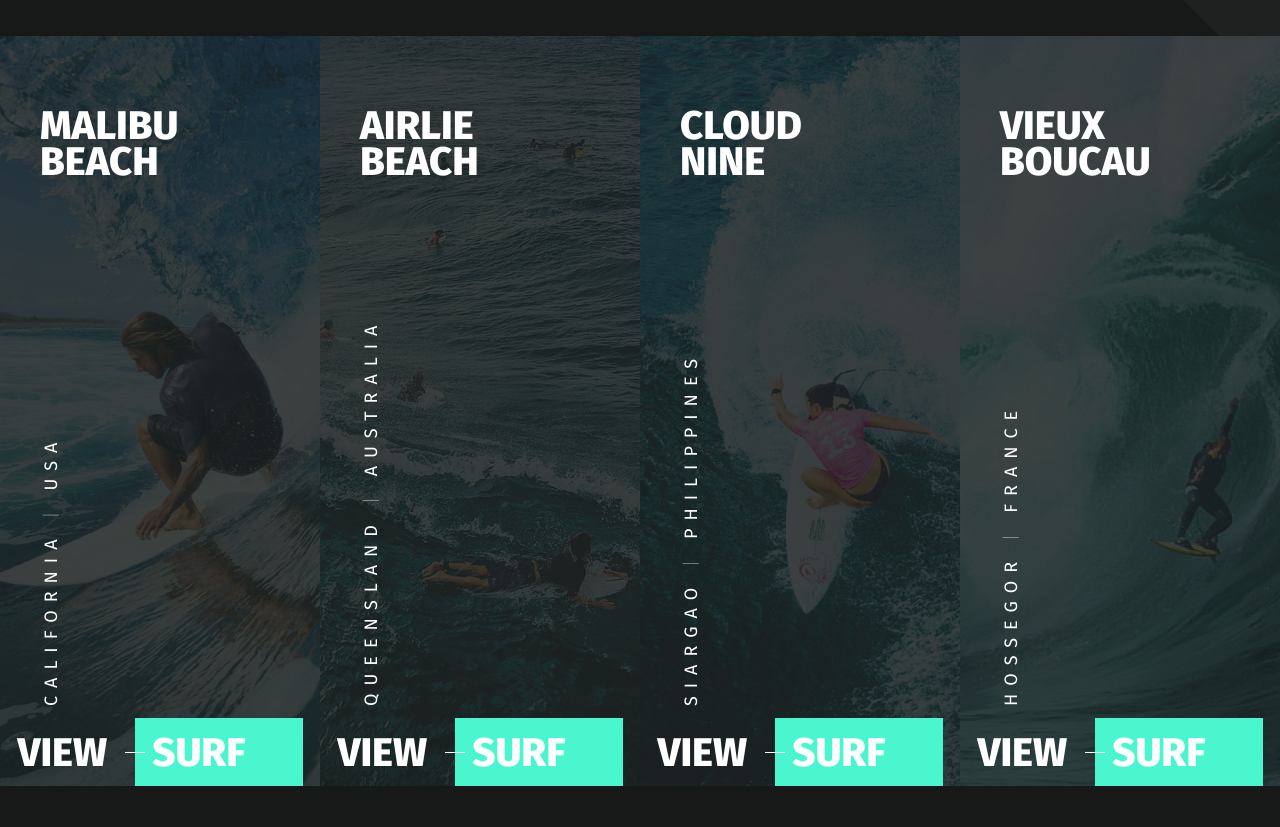
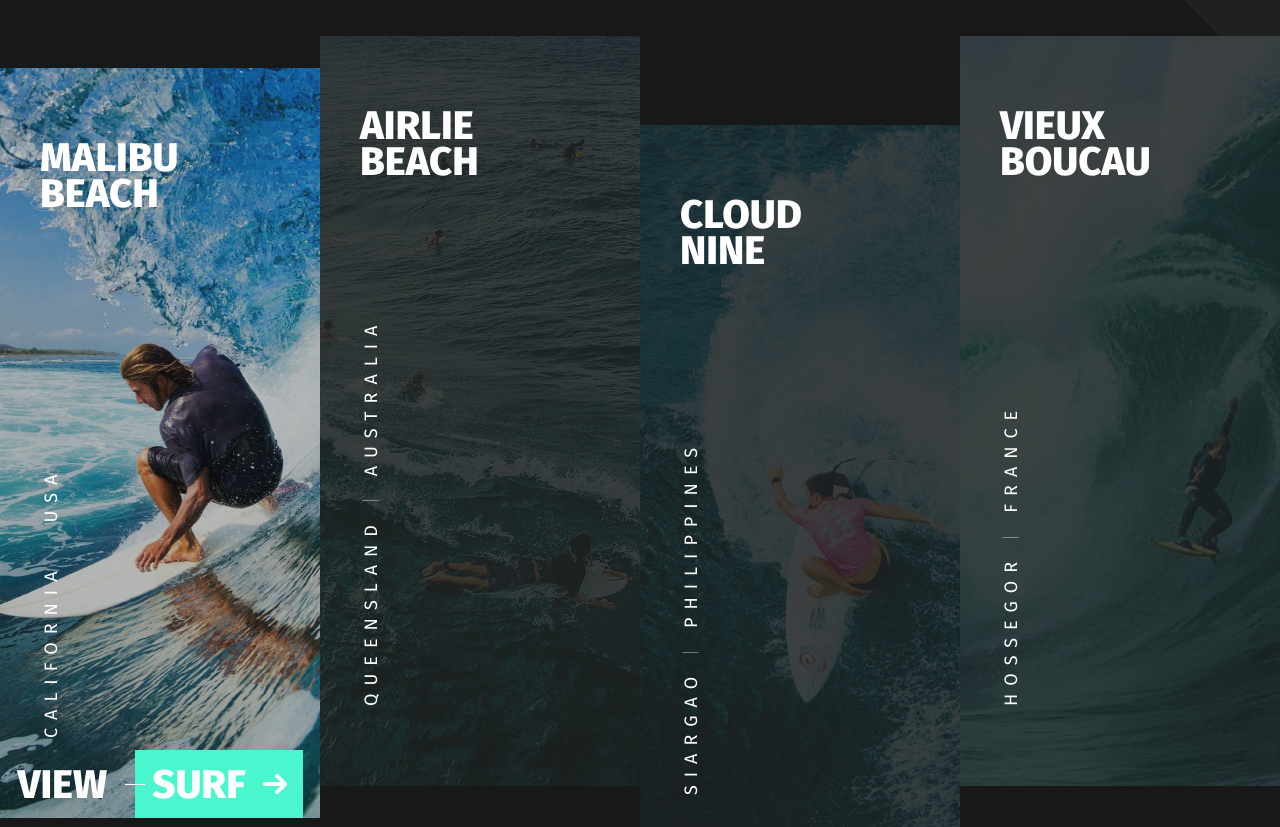
Before and after one commit to JuliaShybunka/Serf_project, a plain HTML site: page app/index.html in a window 1280 px wide. Shown: the part 1260-2087 px from the top of the page. Drawn offline with nearby package versions, Linux system fonts and the light colour scheme.

Commit message:
Update surf slider section. Add style for surf-slider

```diff
--- a/app/scss/_global.scss
+++ b/app/scss/_global.scss
@@ -118,6 +118,12 @@ li {
         &::after {
             content: "";
             position: absolute;
+            width: 24px;
+            height: 20px;
+            background-image: url(../img/arrows-right.svg);
+            right: 16px;
+            top: 50%;
+            transform: translateY(-50%);
         }
     }
 }
--- a/app/scss/style.scss
+++ b/app/scss/style.scss
@@ -2,7 +2,6 @@
 @import "libs";
 @import "fonts";
 @import "global";
-
 .header {
     position: relative;
     height: 100%;
@@ -15,13 +14,13 @@
         }
     }
 }
+
 .slider-item {
     &__info {
         position: absolute;
         right: 80px;
         bottom: 115px;
         text-align: right;
-
         &-title {
             font-weight: 800;
             font-size: 80px;
@@ -31,7 +30,6 @@
         &-suptitle {
             margin-bottom: 14px;
         }
-
         &-text {
             font-weight: 800;
             font-size: 40px;
@@ -40,9 +38,6 @@
         }
         &-suptext {
             margin-bottom: 15px;
-    }
-
-    &-link {
         }
     }
 }
@@ -70,6 +65,7 @@
         }
     }
 }
+
 .dots-box {
     width: 200px;
     display: flex;
@@ -78,13 +74,11 @@
     align-items: center;
     border-top: 4px solid #fff;
     padding-top: 6px;
-
     &__number {
         font-weight: 800;
         font-size: 24px;
         line-height: 34px;
     }
-
     &__name {
         font-weight: 300;
         line-height: 19px;
@@ -114,11 +108,9 @@
         height: 100vh;
         text-align: center;
     }
-
     &__search {
         padding: 15px 0 35px;
     }
-
     &__date {
         font-weight: 800;
         font-size: 72px;
@@ -133,7 +125,6 @@
             padding-top: 15px;
         }
     }
-
     &__location {
         display: inline-block;
         font-weight: 300;
@@ -197,7 +188,7 @@
 }
 
 .surf {
-  padding: 160px 0 250px;
+    padding: 160px 0 120px;
     background: no-repeat url(../img/surf-bg.svg);
     background-position: right 200px;
 }
@@ -214,19 +205,42 @@
         top: 50px;
         opacity: 0.25;
     }
+    .slick-slide:nth-child(4n+1) {
+        .surf-box {
+            margin-top: 32px;
+        }
+    }
+    .slick-slide:nth-child(4n+3) {
+        .surf-box {
+            margin-top: 89px;
+        }
+    }
+    .slick-current {
+        .surf-box__inner-btn {
+            display: block;
+        }
+        .surf-box__inner {
+            background: rgba(28, 33, 33, 0.3);
+        }
+    }
 }
 
 .surf-box {
     background-position: center;
     background-repeat: no-repeat;
     background-size: cover;
-
     &__inner {
         min-height: 750px;
         background: rgba($color: #1c2121, $alpha: 0.85);
+        transition: all 3s;
         position: relative;
+        &:hover {
+            background: rgba(28, 33, 33, 0.3);
+            .surf-box__inner-btn {
+                display: block;
             }
-
+        }
+    }
     &__inner-title {
         font-weight: 800;
         font-size: 40px;
@@ -234,7 +248,6 @@
         padding: 72px 0 0 40px;
         width: 140px;
     }
-
     &__inner-location {
         font-size: 18px;
         line-height: 22px;
@@ -251,13 +264,14 @@
         }
     }
 }
+
 .surf-box__inner-btn {
     position: absolute;
     bottom: 0;
     text-align: center;
     left: 0;
     right: 0;
+    display: none;
 }
 
-
 @import "media";
```
Also changed, not shown: app/css/style.min.css. Lines whose indentation alone changed are shown as unchanged.
